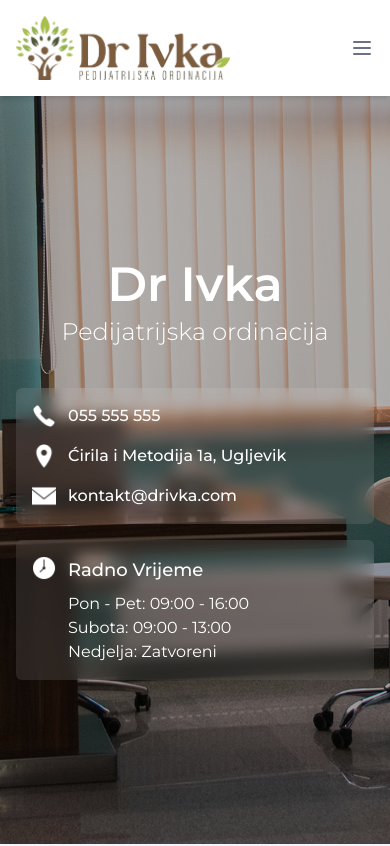
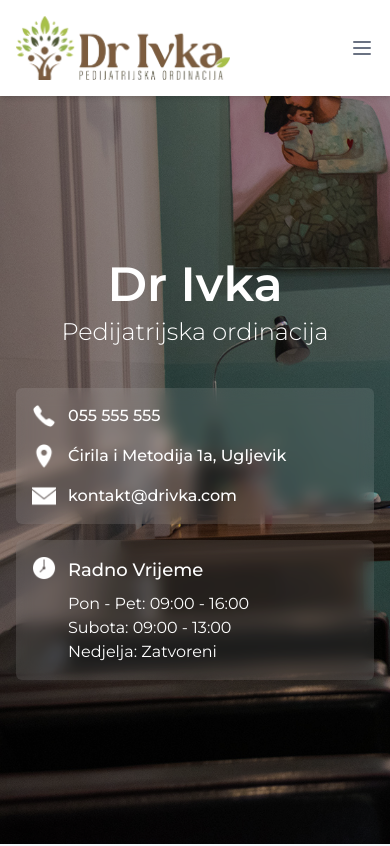
Before and after one commit to milsek/dr-ivka, a Vue app: page / in a window 390 px wide. Shown: the top 846 px of the page. Built offline with nearby package versions, Linux system fonts and the light colour scheme.

Commit message:
refactor: change cover image object position

```diff
--- a/src/components/landing/LandingCover.vue
+++ b/src/components/landing/LandingCover.vue
@@ -26,7 +26,7 @@
           :key="slide"
           :src="slide"
           v-show="currentSlide === index"
-          class="absolute inset-0 w-full h-full object-cover"
+          class="absolute inset-0 w-full h-full object-left md:object-center object-cover"
           alt="Carousel image"
         />
       </transition-group>
```
